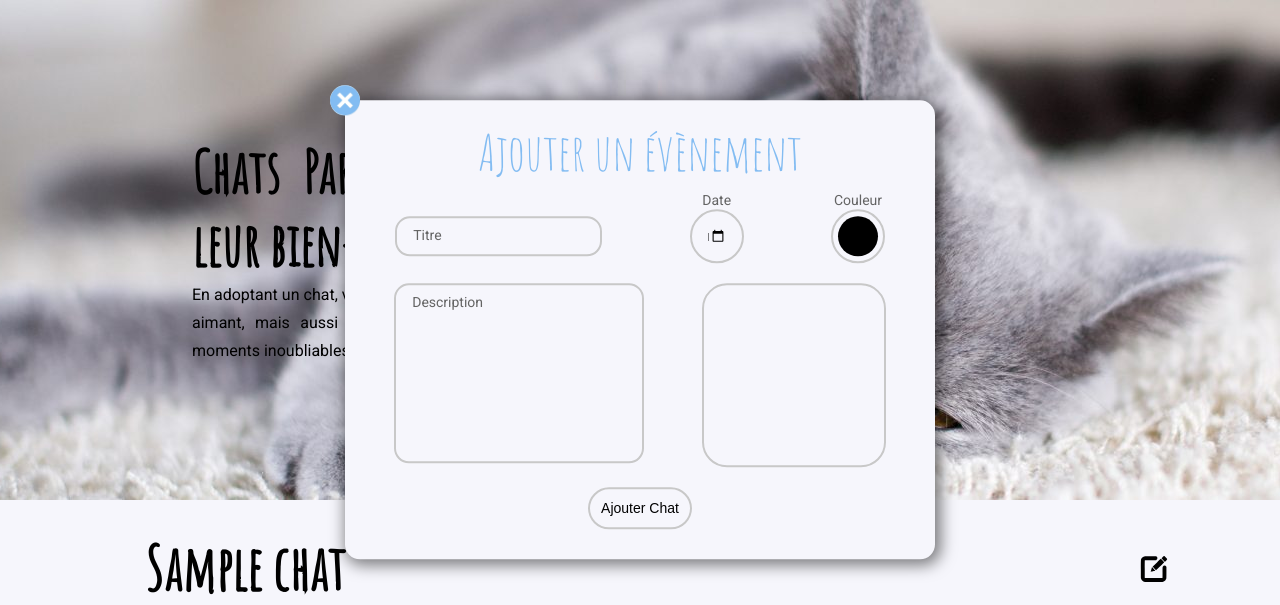
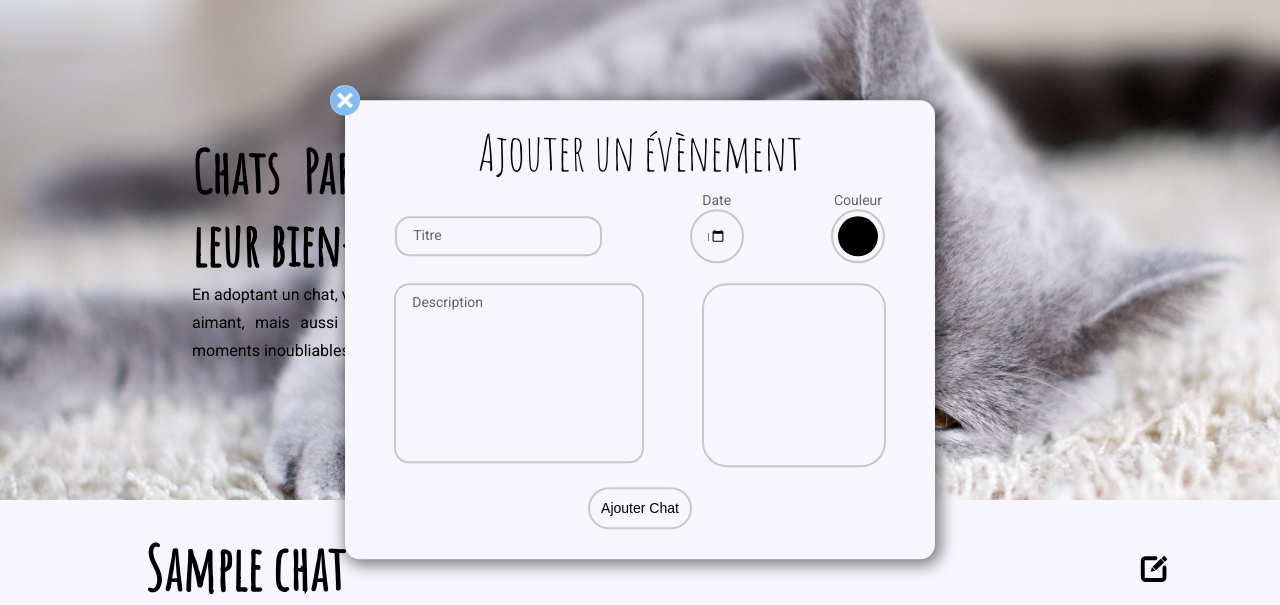
Before and after one commit to Hugz12/ChatsParMinou, a PHP site: page /index.php?view=accueil in a window 1280 px wide, after a click on "Ajouter un évènement". Shown: the part 70-675 px from the top of the page. Run offline with PHP 8.4, Linux system fonts and the light colour scheme; the visitor is signed in with stand-in values (Sample User, id 1); tables that the repository leaves empty hold one stand-in row (values such as "Sample post"); some libraries are stand-ins or nearby versions.

Commit message:
tout les problemes gerer

```diff
--- a/css/form.css
+++ b/css/form.css
@@ -67,6 +67,11 @@ form {
     background-color: inherit;
     width: 250px;
     height: 180px;
+}
+
+.titreForm {
+	color:var(--third-color);
+	text-align:center;
 }
 
 
--- a/css/style.css
+++ b/css/style.css
@@ -348,8 +348,3 @@ g {
 	align-items: center;
 
 }
-
-.titreForm {
-	color:#83bcf2;
-	text-align:center;
-}
--- a/templates/chatsAdoption.php
+++ b/templates/chatsAdoption.php
@@ -91,7 +91,7 @@ if (isset($_SESSION['error'])){ // Si mauvais login ou mot de passe
 				<div class='buttonHideForm' onclick='hideForm(\"formSupprimerChat\")'>
 					<img src='./ressources/fermer_form.png' style='width: 30px; height: 30px;'>
 				</div>
-				<div class='policeTitre tailleTitre' style='color: var(--third-color); text-align: center'>Supprimer Un Chat</div><br>
+				<div class='policeTitre tailleTitre titreForm' >Supprimer Un Chat</div><br>
 				<form action='controleur.php' method='get'>
 					<select name='code' style='width: auto;'>";
 						foreach(listerChats() as $chat){
```
